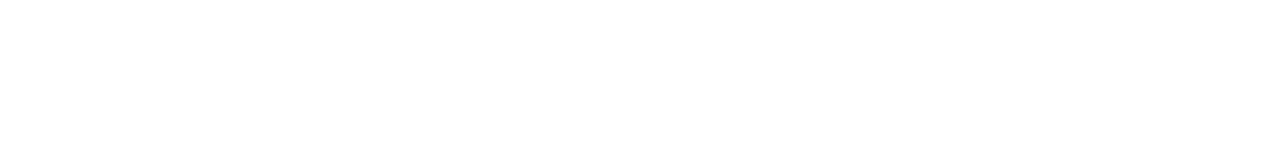
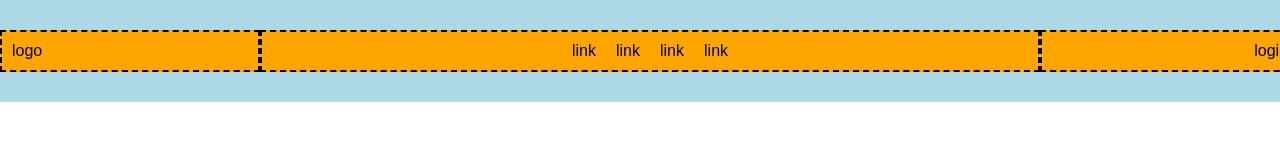
Before and after one commit to lucapolzone/htmlcss-struttura-discord, a plain HTML site: page index.html in a window 1280 px wide. Drawn offline with Linux system fonts and the light colour scheme.

Commit message:
add header & nav

```diff
--- a/css/style.css
+++ b/css/style.css
@@ -1,5 +1,50 @@
+/* Reset css */
+
 * {
   margin: 0;
-  bottom: 0;
+  padding: 0;
   box-sizing: border-box;
+  font-family: Arial, Helvetica, sans-serif;
 }
+
+.debug {
+  border: 2px dashed black;
+}
+
+header {
+  padding: 30px 0;
+  background-color: #add8e6;
+}
+
+nav {
+  display: flex;
+  width: 1300px;
+  margin: 0 auto;
+  background-color: orange;
+}
+
+nav div {
+  flex-basis: 20%;
+  padding: 10px;
+  display: inline-block;
+}
+
+nav div.link-navigazione {
+  flex-basis: 60%;
+}
+
+nav ul {
+  display: flex;
+  justify-content: center;
+  flex-direction: row;
+}
+
+nav li {
+  list-style-type: none;
+  margin: 0 10px;
+}
+
+div.login span {
+  display: flex;
+  justify-content: flex-end;
+}
--- a/index.html
+++ b/index.html
@@ -14,6 +14,32 @@
 <link rel="stylesheet" href="./css/style.css">
 </head>
 <body>
+  <!-- HEADER -->
+  <header>
+    <nav>
+      <div class="logo debug">logo</div>
+      <div class="link-navigazione debug">
+        <ul>
+          <li>link</li>
+          <li>link</li>
+          <li>link</li>
+          <li>link</li>
+        </ul>
+      </div>
+      <div class="login debug"><span>login</span></div>
+    </nav>
+  </header>
 
+  <!-- MAIN -->
+  <main>
+    <section>
+
+    </section>
+  </main>
+
+  <!-- FOOTER -->
+  <footer>
+
+  </footer>
 </body>
 </html>
```
